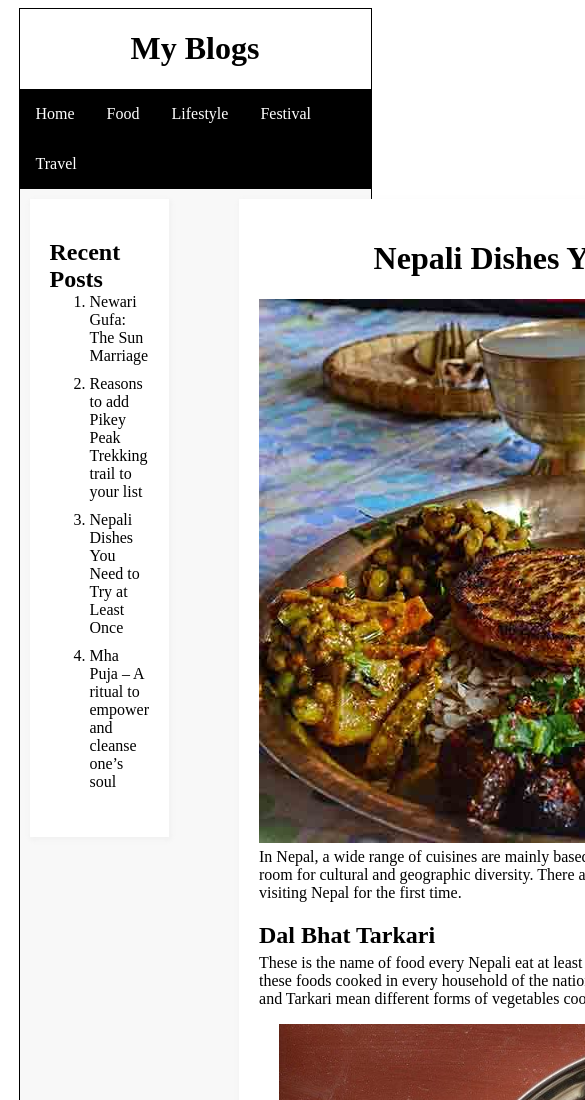
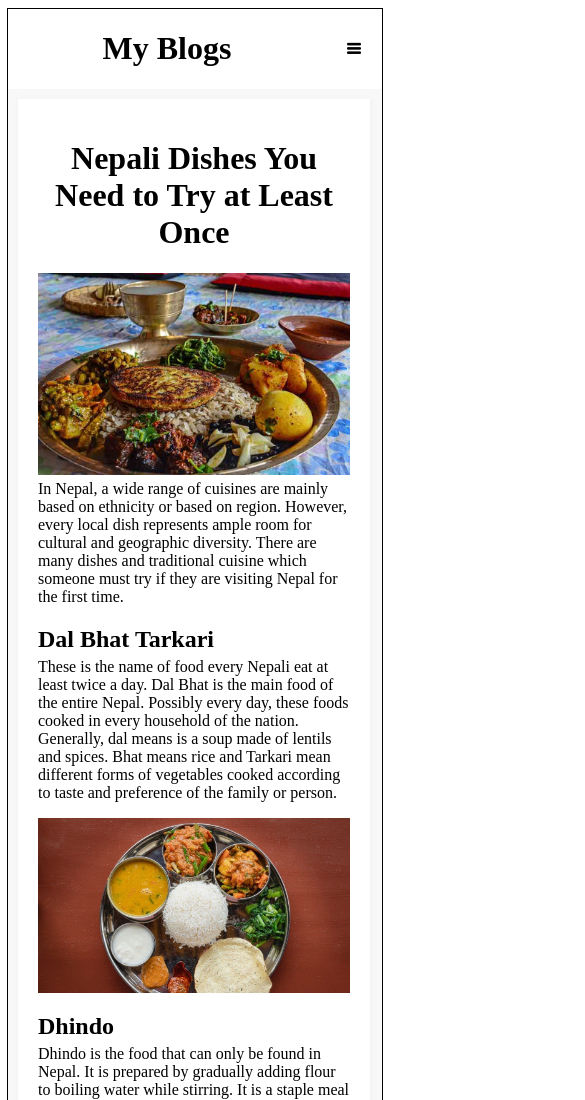
Before and after one commit to Roch288/myBlog_Roch_C0837288, a plain HTML site: page food.html in a window 390 px wide. Shown: the top 1100 px of the page, 585 px wide, since content can reach past the window. Drawn offline with Linux system fonts and the light colour scheme.

Commit message:
other pages responsive and js for menu

```diff
--- a/css/content.css
+++ b/css/content.css
@@ -13,8 +13,8 @@ body {
 
 .main-wrapper h1 {
   text-align: center;
+  flex: 1;
 }
-
 .nav-wrapper {
   background-color: black;
   display: flex;
@@ -49,10 +49,11 @@ body {
   display: flex;
   justify-content: space-between;
   background-color: #f8f8f8;
+  flex-wrap: wrap;
 }
 
 .content-wrapper .section {
-  flex: 3;
+  flex: 2;
   padding: 10px;
 }
 
@@ -76,8 +77,8 @@ body {
 }
 
 .blog-content .blog-image {
-  width: 250px;
-  height: 250px;
+  width: 50vw;
+  height: 50vw;
 }
 
 .blog-content .blog-summary {
@@ -133,3 +134,72 @@ h2 {
   flex-direction: column;
   align-items: center;
 }
+
+a {
+  text-decoration: none;
+  color: black;
+}
+
+a:hover {
+  font-weight: bold;
+}
+
+.header {
+  display: flex;
+  justify-content: space-between;
+  align-items: center;
+}
+
+.header a {
+  padding: 0 20px;
+  display: none;
+}
+
+@media only screen and (max-width: 600px) {
+  .main-wrapper {
+    width: 100%;
+  }
+  .nav-wrapper {
+    display: none;
+    /* flex-wrap: wrap; */
+  }
+
+  .nav-wrapper.responsive {
+    display: block;
+  }
+
+  .nav-bar li {
+    float: none;
+  }
+
+  .header a {
+    display: block;
+  }
+
+  .blog-item {
+    width: 80vw;
+    flex-direction: column;
+  }
+
+  .blog-item .blog-image {
+    width: 80vw;
+    height: 80vw;
+  }
+
+  .content-wrapper .aside .item {
+    /* padding: 0; */
+    width: 80vw;
+  }
+
+  .content-wrapper {
+    flex-direction: column-reverse;
+  }
+
+  .blog-content {
+    width: 80vw;
+  }
+
+  .blog-content img {
+    width: 100%;
+  }
+}
--- a/food.html
+++ b/food.html
@@ -7,16 +7,20 @@
   <meta name="viewport" content="width=device-width, initial-scale=1.0">
   <title>My Blog</title>
   <link rel="stylesheet" href="../css/content.css">
+  <link rel="stylesheet" href="icofont/icofont.min.css">
 </head>
 
 <body>
   <div class="main-wrapper">
     <!-- Heading -->
-    <h1>My Blogs</h1>
+    <div class="header">
+      <h1>My Blogs</h1>
+      <a href="javascript:void(0);" class="icon" onclick="toggleNav()"><i class="icofont-navigation-menu"></i></a>
+    </div>
     <!-- Heading -->
 
     <!-- NavBar -->
-    <div class="nav-wrapper">
+    <div class="nav-wrapper" id="topNav">
       <div class="nav-bar">
         <ul>
           <li><a href="index.html">Home</a></li>
@@ -127,6 +131,17 @@
 
   </div>
 
+  <script>
+    function toggleNav() {
+      var x = document.getElementById("topNav");
+      if (x.className === "nav-wrapper") {
+        x.className += " responsive";
+      } else {
+        x.className = "nav-wrapper";
+      }
+    }
+  </script>
+
 </body>
 
 </html>
```
Also changed, not shown: css/main.css (+9 -0 lines), festival.html (+6 -2 lines), index.html (+12 -3 lines), lifestyle.html (+6 -2 lines), travel.html (+6 -2 lines).
